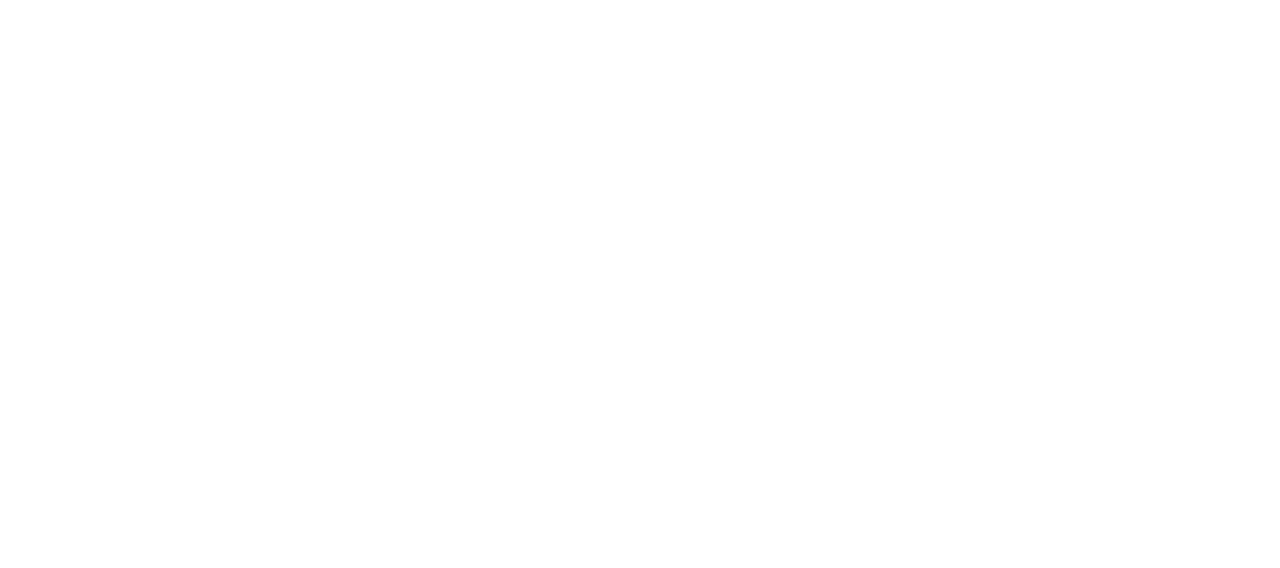
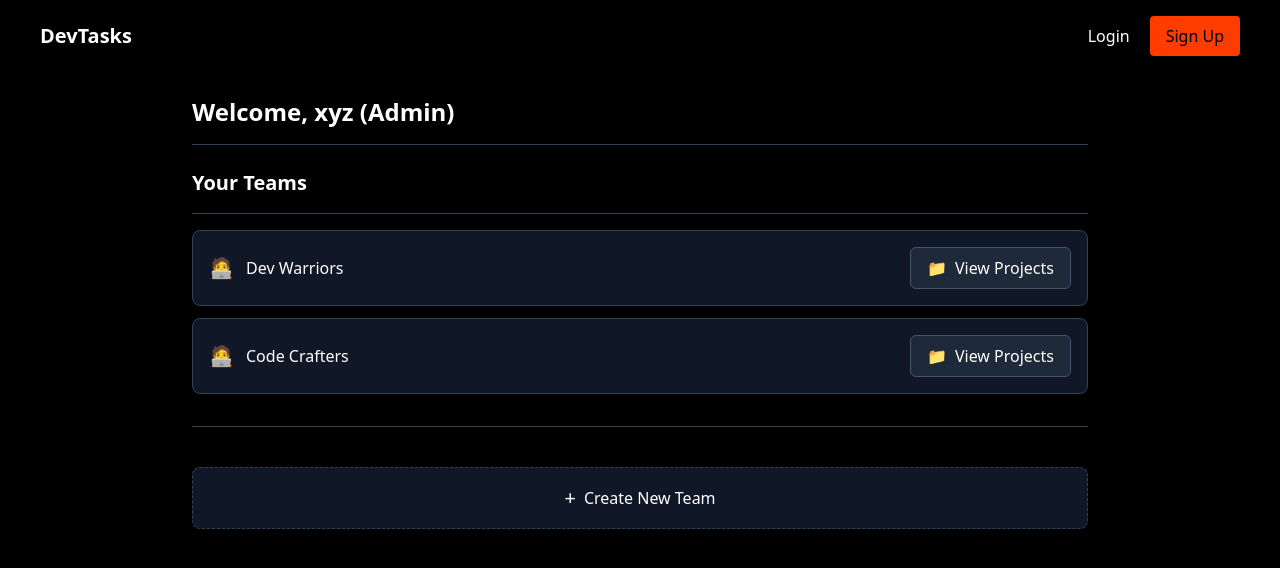
Before and after one commit to DeepakRizal/Dev-Tasks, a React (Vite) app: page /dashboard in a window 1280 px wide. Before the commit this address had no page. Shown: the top 568 px of the page. Built offline with nearby package versions, Linux system fonts and the light colour scheme.

Commit message:
feat: implement ProtectedRoute and build initial Dashboard layout

```diff
--- a/package.json
+++ b/package.json
@@ -12,6 +12,7 @@
   "dependencies": {
     "@reduxjs/toolkit": "^2.8.2",
     "@tailwindcss/vite": "^4.1.11",
+    "lucide-react": "^0.536.0",
     "react": "^19.1.0",
     "react-dom": "^19.1.0",
     "react-redux": "^9.2.0",
--- a/src/App.tsx
+++ b/src/App.tsx
@@ -3,6 +3,8 @@
 import Home from "./pages/home/Home";
 import SignUp from "./pages/auth/SignUp";
 import Login from "./pages/auth/Login";
+import ProtectedRoute from "./components/routes/ProtectedRoute";
+import Dashboard from "./pages/dashboard/Dashboard";
 
 const App = () => {
   return (
@@ -31,6 +33,17 @@
           </Layout>
         }
       />
+
+      <Route element={<ProtectedRoute />}>
+        <Route
+          path="/dashboard"
+          element={
+            <Layout>
+              <Dashboard />
+            </Layout>
+          }
+        />
+      </Route>
     </Routes>
   );
 };
--- /dev/null
+++ b/src/components/routes/ProtectedRoute.tsx
@@ -0,0 +1,13 @@
+import { Navigate, Outlet } from "react-router-dom";
+import type { RootState } from "../../store/store";
+import { useSelector } from "react-redux";
+
+const ProtectedRoute = () => {
+  const user = useSelector((state: RootState) => state.auth.currentUser);
+
+  if (!user) return <Navigate to={"/login"} />;
+
+  return <Outlet />;
+};
+
+export default ProtectedRoute;
--- a/src/main.tsx
+++ b/src/main.tsx
@@ -3,11 +3,15 @@
 import "./index.css";
 import App from "./App.tsx";
 import { BrowserRouter } from "react-router-dom";
+import { Provider } from "react-redux";
+import { store } from "./store/store.ts";
 
 createRoot(document.getElementById("root")!).render(
   <StrictMode>
     <BrowserRouter>
-      <App />
+      <Provider store={store}>
+        <App />
+      </Provider>
     </BrowserRouter>
   </StrictMode>
 );
--- /dev/null
+++ b/src/pages/dashboard/Dashboard.tsx
@@ -0,0 +1,56 @@
+const Dashboard = () => {
+  // Mock data - replace with your Redux state
+  const user = {
+    name: "xyz",
+    role: "Admin",
+  };
+
+  const teams = [
+    { id: 1, name: "Dev Warriors", emoji: "🧑‍💻" },
+    { id: 2, name: "Code Crafters", emoji: "🧑‍💻" },
+  ];
+
+  return (
+    <div className="min-h-screen  bg-black text-white p-6">
+      <div className="max-w-4xl mx-auto">
+        <div className="border-b border-slate-700 pb-4 mb-6">
+          <h1 className="text-2xl font-bold text-white">
+            Welcome, {user.name} ({user.role})
+          </h1>
+        </div>
+        <div className="mb-8">
+          <h2 className="text-xl font-semibold text-white mb-4 border-b border-slate-700 pb-4">
+            Your Teams
+          </h2>
+          <div className="space-y-3">
+            {teams.map((team) => (
+              <div
+                key={team.id}
+                className="flex items-center justify-between bg-gray-900 border border-slate-700 rounded-lg p-4 hover:bg-gray-800 transition-colors"
+              >
+                <div className="flex items-center space-x-3">
+                  <span className="text-xl">{team.emoji}</span>
+                  <span className="text-white font-medium">{team.name}</span>
+                </div>
+
+                <button className="flex items-center space-x-2 bg-gray-800 hover:bg-gray-700 text-white px-4 py-2 rounded-md border border-slate-600 transition-colors">
+                  <span>📁</span>
+                  <span>View Projects</span>
+                </button>
+              </div>
+            ))}
+          </div>
+        </div>
+
+        <div className="border-t border-slate-700 pt-10">
+          <button className="w-full bg-gray-900 hover:bg-gray-800 text-white font-medium py-4 px-6 rounded-lg border border-slate-700 border-dashed transition-colors flex items-center justify-center space-x-2">
+            <span className="text-xl">+</span>
+            <span>Create New Team</span>
+          </button>
+        </div>
+      </div>
+    </div>
+  );
+};
+
+export default Dashboard;
```
Also changed, not shown: 1 other file (tests, documents, lock files or other folders).
